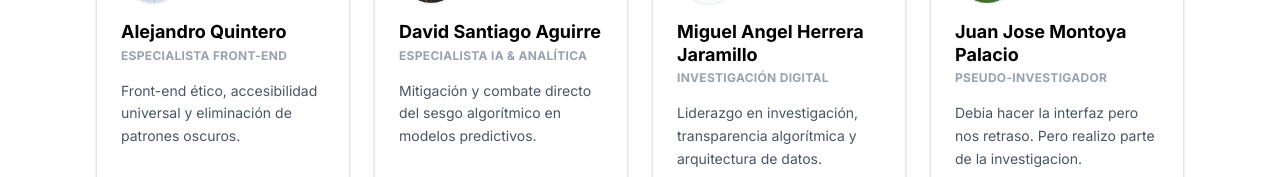
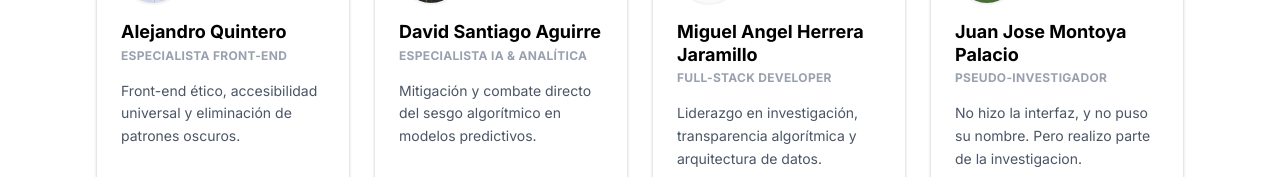
Before and after one commit to AQA04/conciencia_web, a React (Vite) app: page /contacto in a window 1280 px wide. Shown: the part 623-800 px from the top of the page. Built offline with nearby package versions, Linux system fonts and the light colour scheme.

Commit message:
feat: create Contacto and Landing pages for engineering ethics blog

```diff
--- a/src/pages/Contacto.jsx
+++ b/src/pages/Contacto.jsx
@@ -21,7 +21,7 @@ const Contacto = () => {
     },
     {
       name: "Miguel Angel Herrera Jaramillo",
-      role: "Investigación Digital",
+      role: "Full-Stack Developer",
       focus: "Liderazgo en investigación, transparencia algorítmica y arquitectura de datos.",
       icon: <Users className="w-6 h-6 text-green-500" />,
       linkedin: "https://www.linkedin.com/in/miguel-angel-herrera-7429b4295/"
@@ -29,7 +29,7 @@ const Contacto = () => {
     {
       name: "Juan Jose Montoya Palacio",
       role: "Pseudo-investigador",
-      focus: "Debia hacer la interfaz pero nos retraso. Pero realizo parte de la investigacion.",
+      focus: "No hizo la interfaz, y no puso su nombre. Pero realizo parte de la investigacion.",
       icon: <Users className="w-6 h-6 text-purple-500" />,
       image: "/JuanJose.png",
       linkedin: "https://www.linkedin.com/in/juan-jose-montoya-palacio-656193281/"
--- a/src/pages/Landing.jsx
+++ b/src/pages/Landing.jsx
@@ -80,7 +80,7 @@ const Landing = () => {
       </div>
 
       {/* Logos Strip */}
-      <div className="absolute bottom-0 w-full bg-brand-dark/80 backdrop-blur-md border-t border-white/10 py-6">
+      <div className="absolute bottom-0 w-full z-20 bg-brand-dark/80 backdrop-blur-md border-t border-white/10 py-6">
         <div className="w-[90%] max-w-7xl mx-auto flex flex-wrap justify-between items-center opacity-70 gap-y-4">
           <a href="https://www.ieee.org/" target="_blank" rel="noopener noreferrer" className="block p-3 text-gray-400 hover:text-white font-bold text-sm md:text-base uppercase tracking-widest transition-colors">IEEE</a>
           <a href="https://www.acm.org/" target="_blank" rel="noopener noreferrer" className="block p-3 text-gray-400 hover:text-white font-bold text-sm md:text-base uppercase tracking-widest transition-colors">ACM</a>
```
